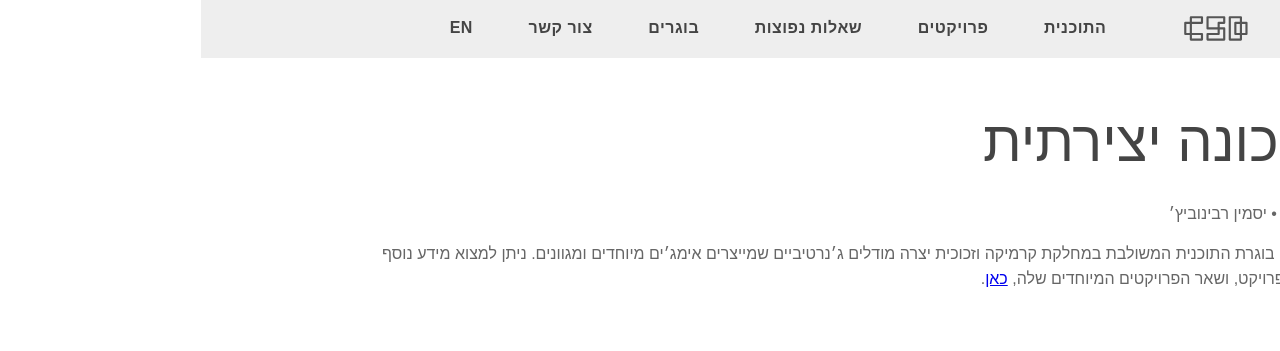
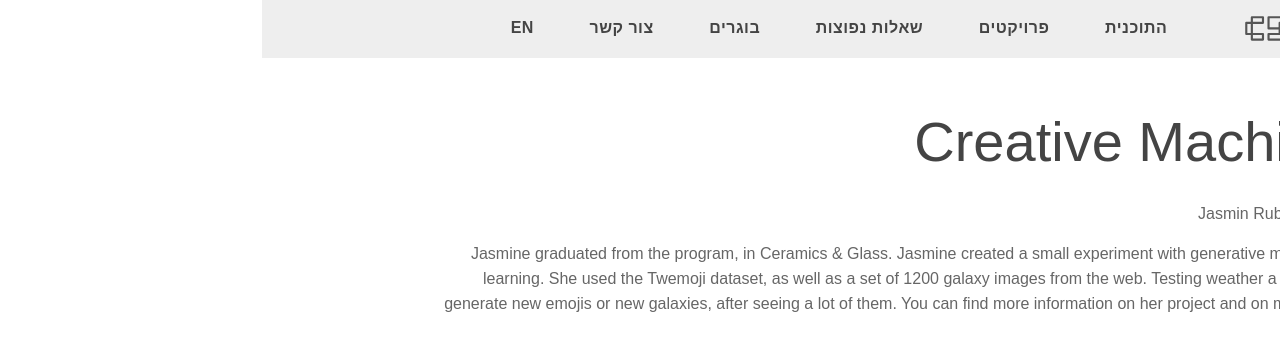
Before and after one commit to bsc-des/csd.degree, a Jekyll site: the page built from _posts/projects/2020-07-11-פרויקט-ואו.md, in a window 1280 px wide. Shown: the top 351 px of the page. Built offline with Jekyll 4.4.1, drawn with Linux system fonts in a browser that asks for light colours; some web fonts are replaced.

Commit message:
Update Project “2020-07-11-פרויקט-ואו”

```diff
--- a/_posts/projects/2020-07-11-פרויקט-ואו.md
+++ b/_posts/projects/2020-07-11-פרויקט-ואו.md
@@ -1,12 +1,16 @@
 ---
 layout: post
 permalink: projects/:title
-title: מכונה יצירתית
-author: יסמין רבינוביץ׳
+title: Creative Machines
+author: Jasmin Rubinovitz
 date: 2016-01-12T21:29:00.000Z
 thumbnail: http://www.jasrub.com/img/creative_machines/space.gif
 tags:
   - קרמיקה וזכוכית
   - Machine Learning
 ---
-יסמין, בוגרת התוכנית המשולבת במחלקת קרמיקה וזכוכית יצרה מודלים ג׳נרטיביים שמייצרים אימג׳ים מיוחדים ומגוונים. ניתן למצוא מידע נוסף על הפרויקט, ושאר הפרויקטים המיוחדים שלה, [כאן](http://www.jasrub.com/projects/creative-machines/).
+Jasmine graduated from the program, in Ceramics & Glass.
+Jasmine created a small experiment with generative models in deep learning.
+She used the Twemoji dataset, as well as a set of 1200 galaxy images from the web.
+Testing weather a computer can generate new emojis or new galaxies, after seeing a lot of them.
+You can find more information on her project and on many others in her [website](http://www.jasrub.com).
```
